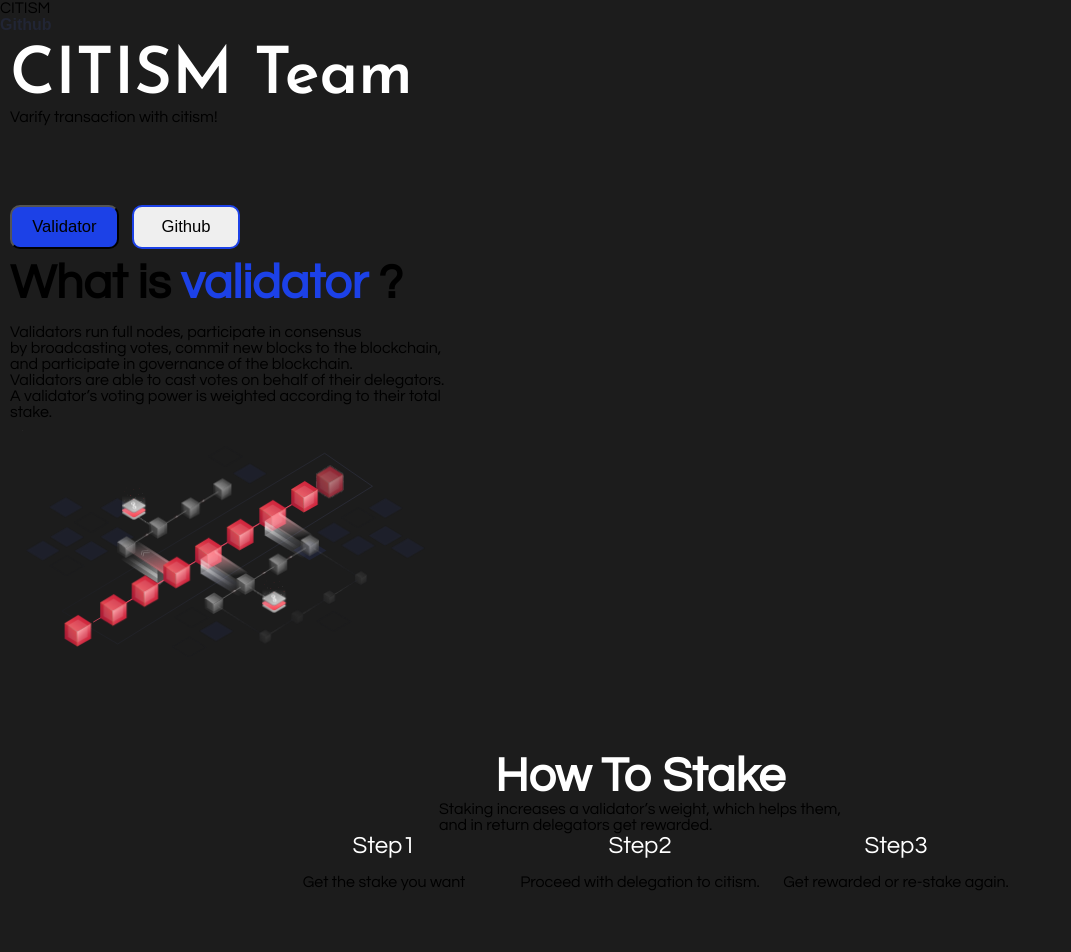
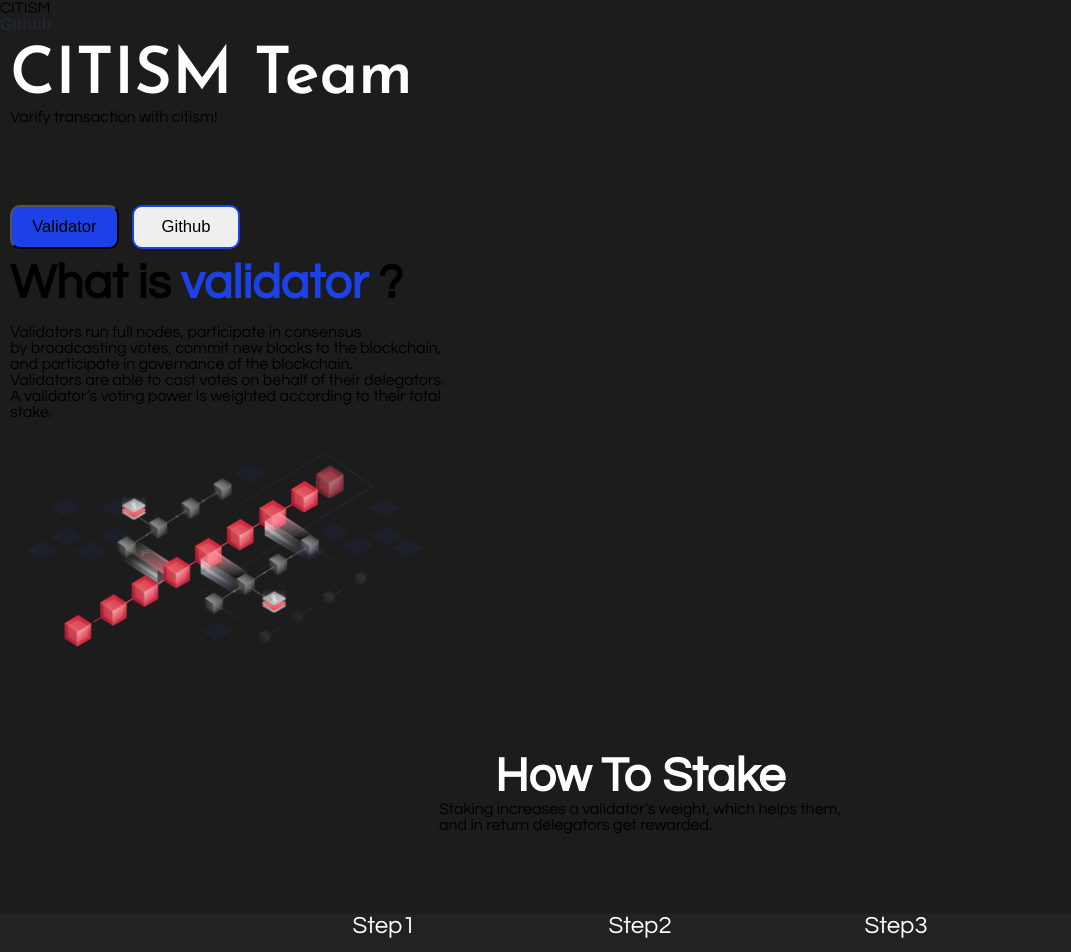
Before and after one commit to citism/citisimWeb, a React (Create React App) app: page / in a window 1280 px wide. Shown: the top 952 px of the page, without its empty margins (0-1071 px from the left). Built offline with nearby package versions, Linux system fonts and the light colour scheme.

Commit message:
fix:technology layout

```diff
--- a/src/pages/stake.css
+++ b/src/pages/stake.css
@@ -25,7 +25,9 @@
   justify-content: center;
   align-items: center;
   width: 100vw;
-  height: 70%;
+  height: 40%;
+  margin-top: 10vh;
+  background-color: #222222;
 }
 
 .stake_left {
--- a/src/pages/technology.css
+++ b/src/pages/technology.css
@@ -15,7 +15,7 @@
   align-items: flex-start;
 }
 
-.step_container {
+.tech_container {
   display: flex;
   justify-content: center;
   align-items: center;
--- a/src/pages/technology.js
+++ b/src/pages/technology.js
@@ -11,7 +11,7 @@ export default function Title() {
       <div className="technology_container">
         <div className="technology_title">Technology</div>
 
-        <div className="step_container">
+        <div className="tech_container">
           <Dropdown />
         </div>
       </div>
```
